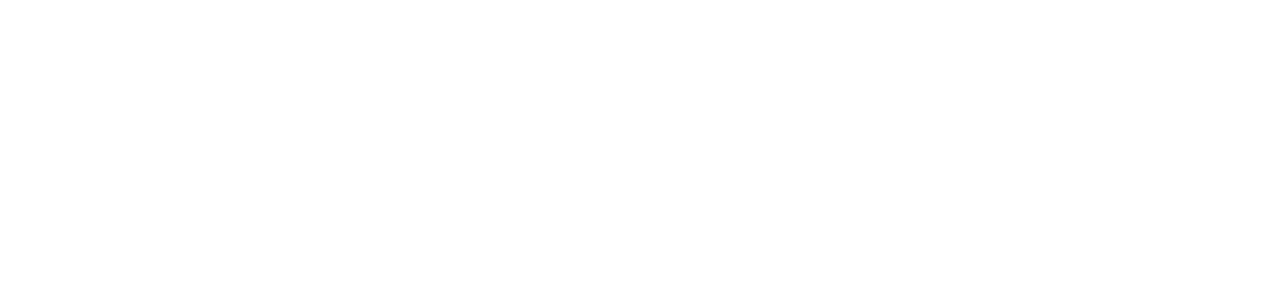
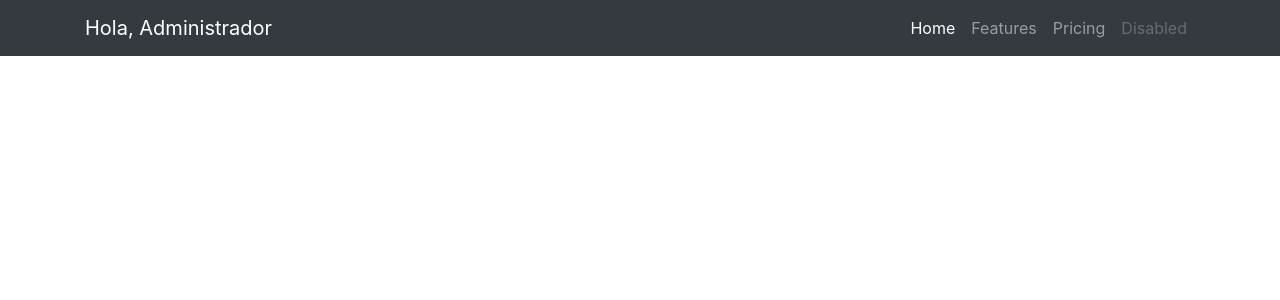
Before and after one commit to totonunez/SAER, a React (Create React App) app in the folder client/: page /navigationAdmin in a window 1280 px wide. Shown: the top 300 px of the page. Built offline with nearby package versions, Linux system fonts and the light colour scheme.

Commit message:
Se añaden componentes de navegacion para cada interfaz de usuario y se integra biblioteca de axios

```diff
--- a/client/package.json
+++ b/client/package.json
@@ -9,6 +9,7 @@
     "@testing-library/jest-dom": "^4.2.4",
     "@testing-library/react": "^9.5.0",
     "@testing-library/user-event": "^7.2.1",
+    "axios": "^0.21.0",
     "bootstrap": "^4.5.3",
     "create-react-app": "^3.4.1",
     "react": "^16.13.1",
--- a/client/src/App.js
+++ b/client/src/App.js
@@ -3,14 +3,14 @@
 import {BrowserRouter, Route} from 'react-router-dom';
 import 'bootstrap/dist/css/bootstrap.min.css';
 
-import Navigation from './components/Navigation';
+import NavigationAdmin from './components/NavigationAdmin';
 import Login from './components/Login';
 
 function App() {
   return (
     <BrowserRouter>
       <Route path="/login" component={Login}/>
-      <Route path="/navigation" component={Navigation}/>
+      <Route path="/navigationAdmin" component={NavigationAdmin}/>
     </BrowserRouter>
   );
 }
--- a/client/src/components/Login.js
+++ b/client/src/components/Login.js
@@ -1,4 +1,4 @@
-import React, { Component } from 'react'
+import React, { Component } from 'react';
 
 export default class Login extends Component {
     render() {
--- a/client/src/components/Navigation.js
+++ /dev/null
@@ -1,11 +0,0 @@
-import React, { Component } from 'react';
-
-export default class Navigation extends Component {
-    render() {
-        return (
-            <div>
-                Navigation
-            </div>
-        )
-    }
-}
--- /dev/null
+++ b/client/src/components/NavigationAdmin.js
@@ -0,0 +1,33 @@
+import React, { Component } from 'react';
+import { Link } from "react-router-dom";
+
+export default class NavigationAdmin extends Component {
+    render() {
+        return (
+            <nav className="navbar navbar-expand-lg navbar-dark bg-dark">
+                <div className="container">
+                    <Link className="navbar-brand" to="#">Hola, Administrador</Link>
+                    <button className="navbar-toggler" type="button" data-toggle="collapse" data-target="#navbarNav" aria-controls="navbarNav" aria-expanded="false" aria-label="Toggle navigation">
+                        <span className="navbar-toggler-icon" />
+                    </button>
+                    <div className="collapse navbar-collapse" id="navbarNav">
+                        <ul className="navbar-nav ml-auto">
+                            <li className="nav-item active">
+                                <Link className="nav-link" to="#">Home <span className="sr-only">(current)</span></Link>
+                            </li>
+                            <li className="nav-item">
+                                <Link className="nav-link" to="#">Features</Link>
+                            </li>
+                            <li className="nav-item">
+                                <Link className="nav-link" to="#">Pricing</Link>
+                            </li>
+                            <li className="nav-item">
+                                <Link className="nav-link disabled" to="#">Disabled</Link>
+                            </li>
+                        </ul>
+                    </div>
+                </div>
+            </nav>
+        )
+    }
+}
```
Also changed, not shown: client/src/components/NavigationSuperUser.js (added, +32 -0 lines), client/src/components/NavigationUser.js (added, +32 -0 lines), 2 other files (tests, documents, lock files or other folders).
